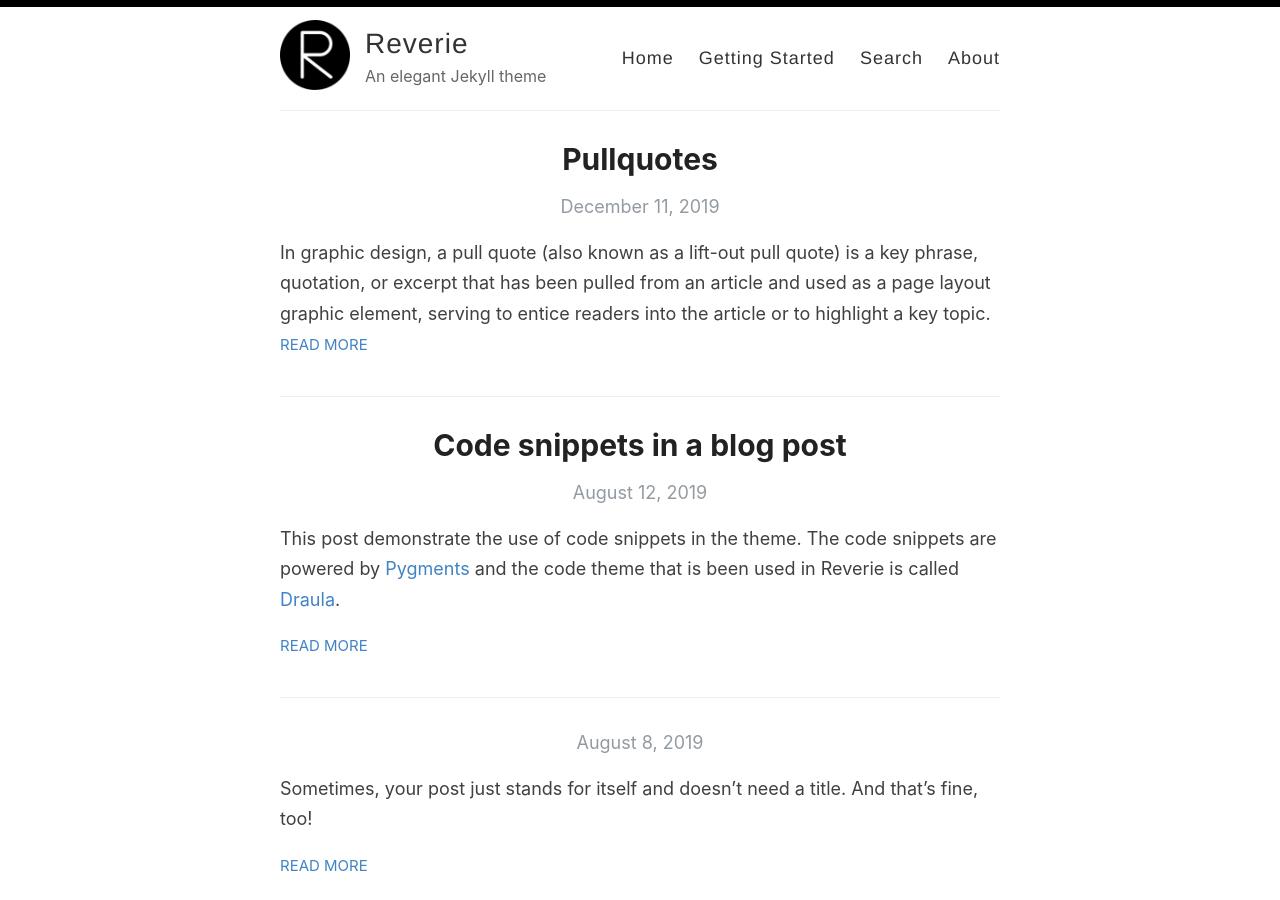
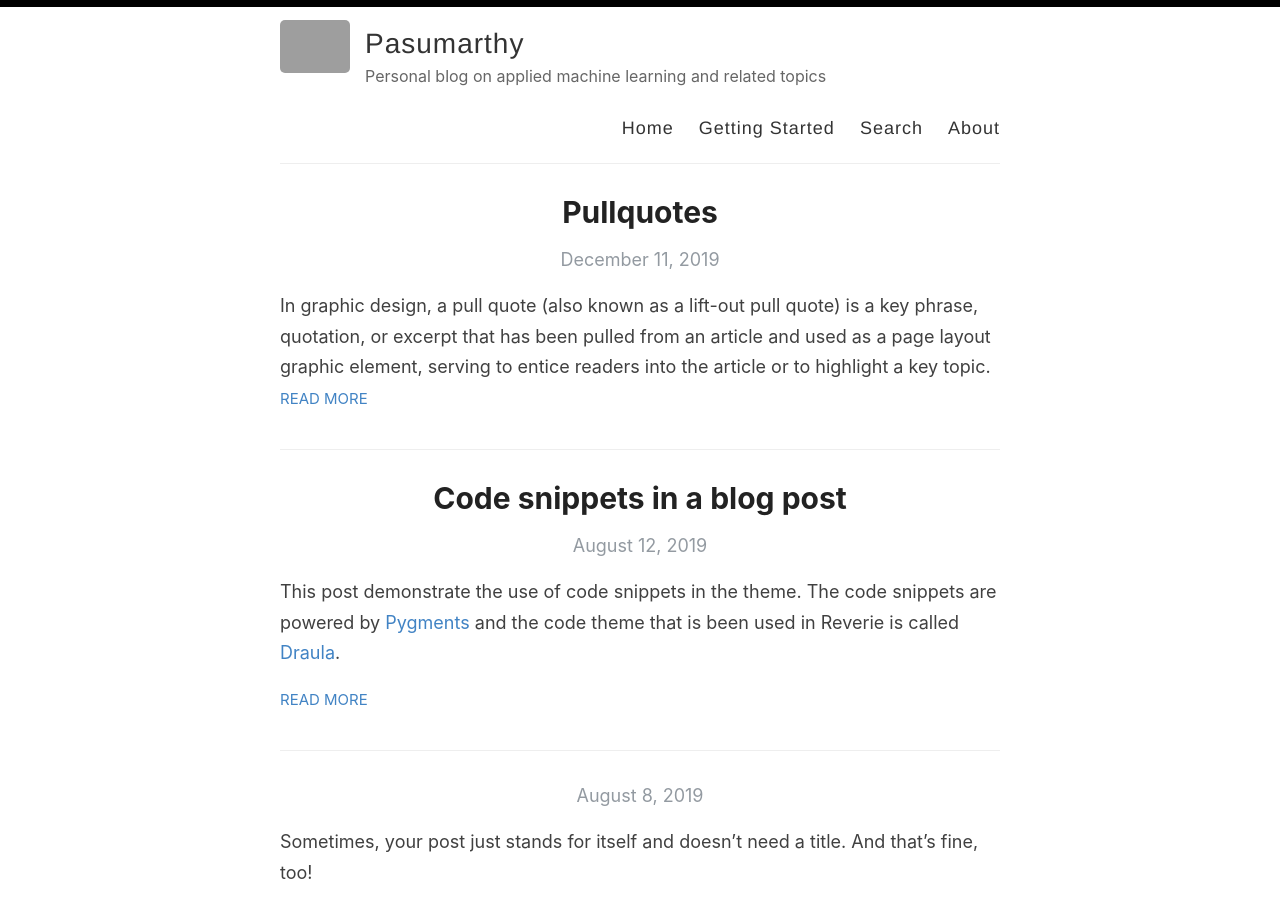
Before and after one commit to psrikanthm/psrikanthm.github.io, a Jekyll site: the page built from index.html, in a window 1280 px wide and 900 px high. Built offline with Jekyll 4.4.1, drawn with Linux system fonts in a browser that asks for light colours; the list of posts is cut into pages by our own code; grey boxes are pictures that could not be loaded.

Commit message:
old changes

```diff
--- a/_config.yml
+++ b/_config.yml
@@ -3,16 +3,16 @@
 #
 
 # Name of your site (displayed in the header)
-name: Reverie
+name: Pasumarthy
 
 # Name of the author
-author: Amit Merchant
+Author: Srikanth Pasumarthy
 
 # Short bio or description (displayed in the header)
-description: An elegant Jekyll theme
+description: Personal blog on applied machine learning and related topics
 
 # URL of your avatar or profile pic (you could use your GitHub profile pic)
-avatar: /images/reverie.png
+avatar: /images/display_picture.jpg
 
 #
 # Flags below are optional
@@ -21,15 +21,15 @@ avatar: /images/reverie.png
 # Includes an icon in the footer for each username you enter
 footer-links:
   dribbble:
-  email: amit.d.merchant@gmail.com
+  email: pasumarthysrikanth@gmail.com
   facebook:
   flickr:
-  github: amitmerchant1990/reverie
+  github: psrikanthm
   instagram:
-  linkedin:
+  linkedin: srikanth-pasumarthy-98978013/
   pinterest:
-  rss: rss
-  twitter: amit_merchant
+  rss:
+  twitter:
   stackoverflow:
   youtube: # channel/<your_long_string> or user/<user-name>
   googleplus: # anything in your profile username that comes after plus.google.com/
@@ -41,18 +41,18 @@ footer-links:
 disqus:
 
 # Enter your Google Analytics web tracking code (e.g. UA-2110908-2) to activate tracking
-google_analytics: UA-43339302-11
+google_analytics:
 
 # Your website URL (e.g. http://amitmerchant1990.github.io or http://www.amitmerchant.com)
 # Used for Sitemap.xml and your RSS feed
-url: http://www.amitmerchant.com/reverie
-enforce_ssl: https://www.amitmerchant.com/reverie
+url: https://psrikanthm.github.io/
+enforce_ssl: https://psrikanthm.github.io/
 
 # If you're hosting your site at a Project repository on GitHub pages
 # (http://yourusername.github.io/repository-name)
 # and NOT your User repository (http://yourusername.github.io)
 # then add in the baseurl here, like this: "/repository-name"
-baseurl: "/reverie"
+baseurl:
 
 #
 # !! You don't need to change any of the configuration flags below !!
@@ -96,3 +96,6 @@ exclude:
   - LICENSE
   - README.md
   - CNAME
+
+
+theme: jekyll-theme-hacker
```
Also changed, not shown: .github/FUNDING.yml (deleted), 1 other file.
